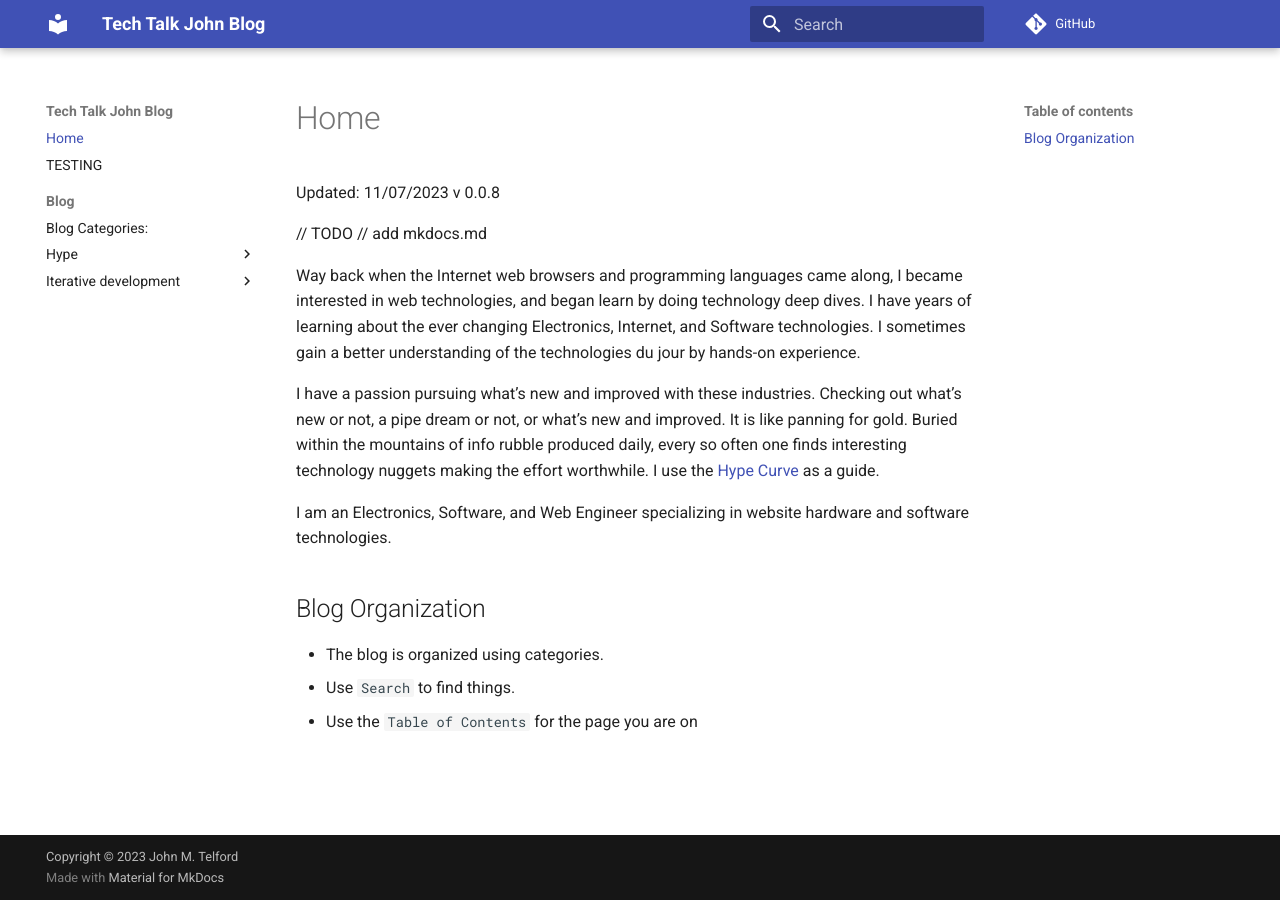
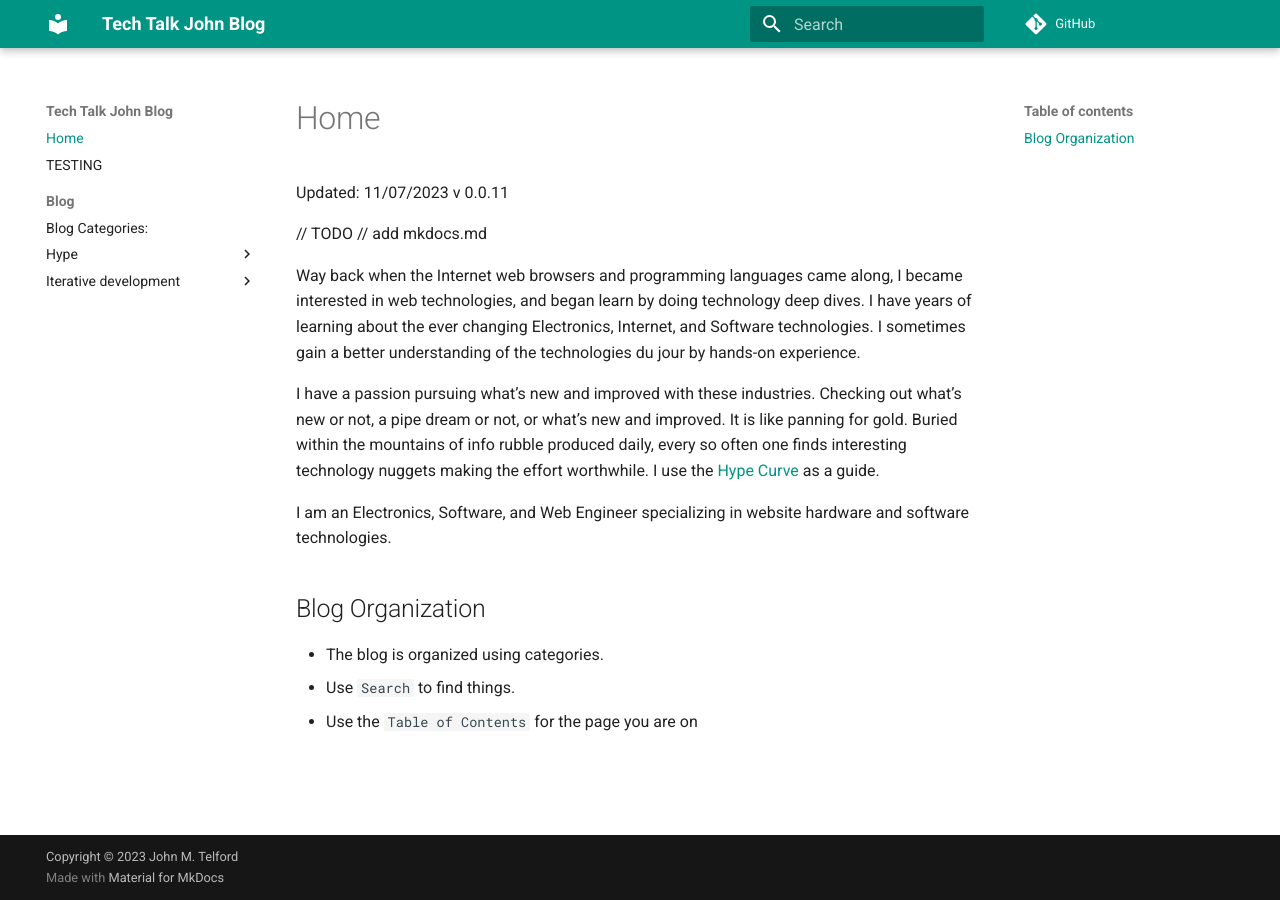
Before and after one commit to JohnTelford/mkdocs_blog, an MkDocs documentation site: the page built from docs/index.md, in a window 1280 px wide. Built offline with MkDocs 1.6.1 and Material for MkDocs 9.7.7, drawn with Linux system fonts in a browser that asks for light colours; comment, search, counter and statistics services are not loaded.

Commit message:
refactor
Signed-off-by: John <john@johntelford.com>

```diff
--- a/docs/index.md
+++ b/docs/index.md
@@ -3,7 +3,7 @@ draft: true
 date: 2023-10-30
 ---
 
-Updated: 11/07/2023 v 0.0.8
+Updated: 11/07/2023 v 0.0.11
 
 // TODO
 //  add mkdocs.md
--- a/mkdocs.yml
+++ b/mkdocs.yml
@@ -11,6 +11,8 @@ theme:
     - navigation.tracking
     # - navigation.tabs
     - navigation.expand
+  palette:
+    primary: teal
 
 site_name: Tech  Talk  John  Blog
 
```
